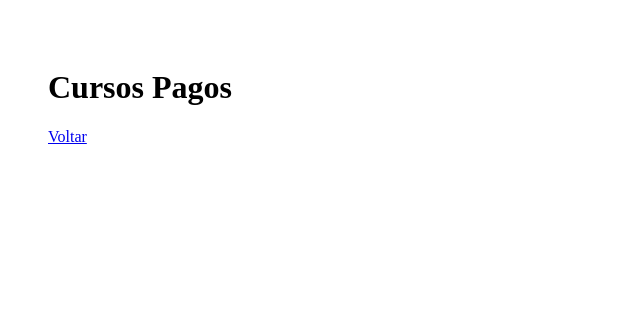
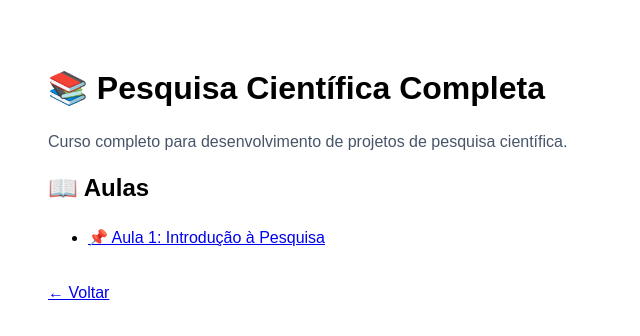
Before and after one commit to humanresearch2015/humanresearchacademy, a Next.js app: page /cursos-pagos in a window 1280 px wide. Shown: the top 336 px of the page, without its empty margins (0-640 px from the left). Built offline with nearby package versions, Linux system fonts and the light colour scheme.

Commit message:
add lista de aulas no curso

```diff
--- a/app/cursos-pagos/page.tsx
+++ b/app/cursos-pagos/page.tsx
@@ -1,11 +1,43 @@
 import Link from "next/link";
 
-export default function CursosPagos() {
+export default function PesquisaCientifica() {
   return (
-    <main style={{ padding: 40 }}>
-      <h1>Cursos Pagos</h1>
+    <main style={container}>
+      <h1>📚 Pesquisa Científica Completa</h1>
 
-      <Link href="/cursos">Voltar</Link>
+      <p style={text}>
+        Curso completo para desenvolvimento de projetos de pesquisa científica.
+      </p>
+
+      <h2>📖 Aulas</h2>
+
+      <ul style={list}>
+        <li>
+          <Link href="/cursos-pagos/pesquisa-cientifica/aulas/introducao">
+            📌 Aula 1: Introdução à Pesquisa
+          </Link>
+        </li>
+      </ul>
+
+      <div style={{ marginTop: 30 }}>
+        <Link href="/cursos-pagos">← Voltar</Link>
+      </div>
     </main>
   );
 }
+
+const container = {
+  padding: 40,
+  fontFamily: "Arial",
+};
+
+const text = {
+  color: "#475569",
+  maxWidth: 700,
+  lineHeight: 1.6,
+};
+
+const list = {
+  marginTop: 20,
+  lineHeight: 2,
+};
```
